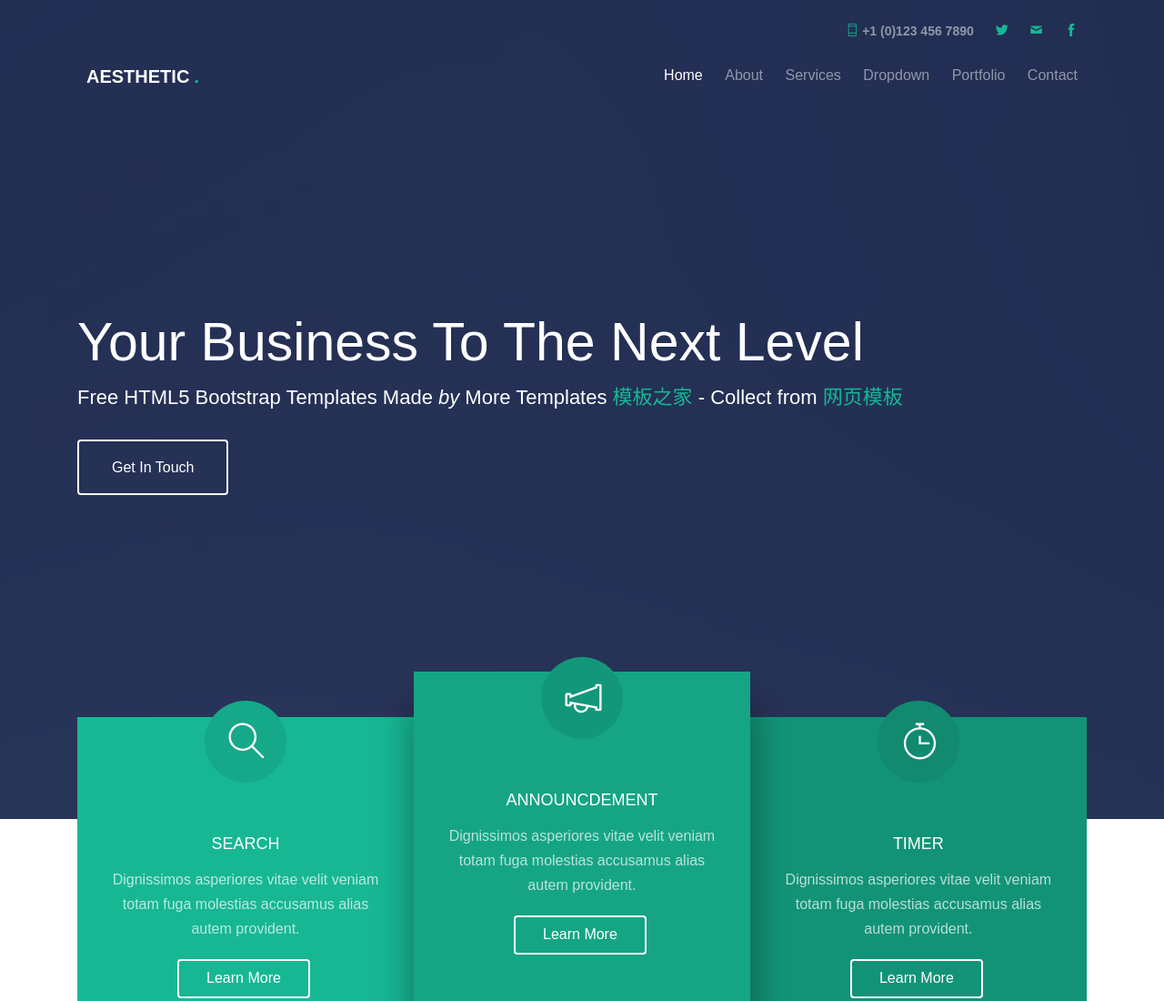
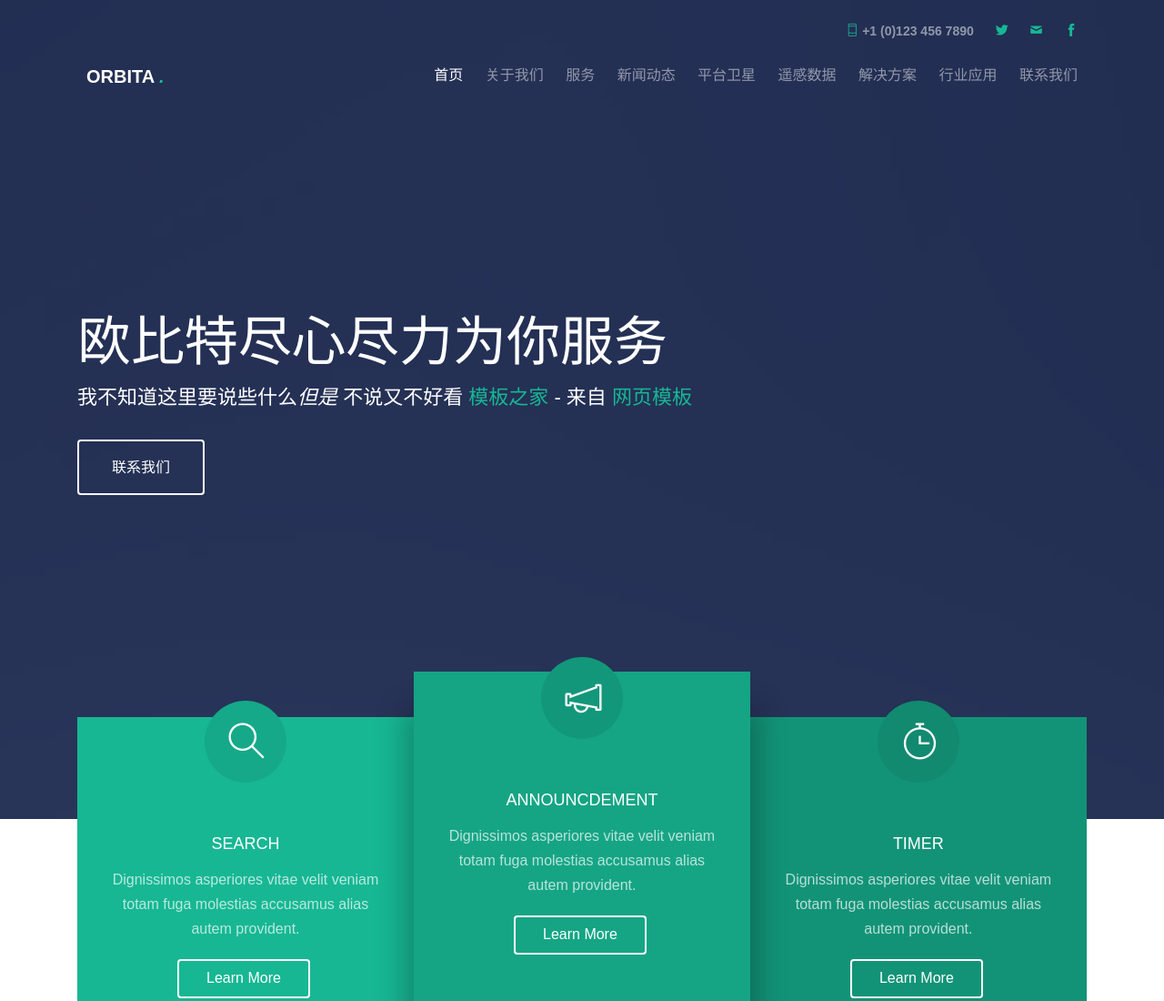
Before and after one commit to IceAgeQQ/HTMLTEMPLATE, a plain HTML site: page index.html in a window 1280 px wide. Shown: the top 1100 px of the page at 91% size. Drawn offline with Linux system fonts and the light colour scheme; files whose address does not match are found by name.

Commit message:
second commit

```diff
--- a/index.html
+++ b/index.html
@@ -69,14 +69,14 @@
 			</div>
 			<div class="row">
 				<div class="col-sm-4 col-xs-12">
-					<div id="gtco-logo"><a href="index.html">Aesthetic <em>.</em></a></div>
+					<div id="gtco-logo"><a href="index.html">Orbita <em>.</em></a></div>
 				</div>
 				<div class="col-xs-8 text-right menu-1">
 					<ul>
-						<li class="active"><a href="index.html">Home</a></li>
-						<li><a href="about.html">About</a></li>
+						<li class="active"><a href="index.html">首页</a></li>
+						<li><a href="about.html">关于我们</a></li>
 						<li class="has-dropdown">
-							<a href="services.html">Services</a>
+							<a href="services.html">服务</a>
 							<ul class="dropdown">
 								<li><a href="#">Web Design</a></li>
 								<li><a href="#">eCommerce</a></li>
@@ -85,16 +85,19 @@
 							</ul>
 						</li>
 						<li class="has-dropdown">
-							<a href="#">Dropdown</a>
+							<a href="#">新闻动态</a>
 							<ul class="dropdown">
-								<li><a href="#">HTML5</a></li>
-								<li><a href="#">CSS3</a></li>
-								<li><a href="#">Sass</a></li>
-								<li><a href="#">jQuery</a></li>
+								<li><a href="#">国内新闻</a></li>
+								<li><a href="#">国际新闻</a></li>
+								<li><a href="#">最新消息</a></li>
+								<li><a href="#">公司动态</a></li>
 							</ul>
 						</li>
-						<li><a href="portfolio.html">Portfolio</a></li>
-						<li><a href="contact.html">Contact</a></li>
+						<li><a href="#">平台卫星</a></li>
+						<li><a href="#">遥感数据</a></li>
+						<li><a href="#">解决方案</a></li>
+						<li><a href="portfolio.html">行业应用</a></li>
+						<li><a href="contact.html">联系我们</a></li>
 					</ul>
 				</div>
 			</div>
@@ -109,9 +112,9 @@
 				<div class="col-md-12 col-md-offset-0 text-left">
 					<div class="display-t">
 						<div class="display-tc">
-							<h1 class="animate-box" data-animate-effect="fadeInUp">Your Business To The Next Level</h1>
-							<h2 class="animate-box" data-animate-effect="fadeInUp">Free HTML5 Bootstrap Templates Made <em>by</em> More Templates <a href="http://www.cssmoban.com/" target="_blank" title="模板之家">模板之家</a> - Collect from <a href="http://www.cssmoban.com/" title="网页模板" target="_blank">网页模板</a></h2>
-							<p class="animate-box" data-animate-effect="fadeInUp"><a href="#" class="btn btn-white btn-lg btn-outline">Get In Touch</a></p>
+							<h1 class="animate-box" data-animate-effect="fadeInUp">欧比特尽心尽力为你服务</h1>
+							<h2 class="animate-box" data-animate-effect="fadeInUp">我不知道这里要说些什么<em>但是</em> 不说又不好看 <a href="http://www.cssmoban.com/" target="_blank" title="模板之家">模板之家</a> - 来自 <a href="http://www.cssmoban.com/" title="网页模板" target="_blank">网页模板</a></h2>
+							<p class="animate-box" data-animate-effect="fadeInUp"><a href="#" class="btn btn-white btn-lg btn-outline">联系我们</a></p>
 						</div>
 					</div>
 				</div>
```
Also changed, not shown: about.html (+3 -3 lines), contact.html (+4 -4 lines), portfolio.html (+4 -4 lines), services.html (+4 -4 lines).
